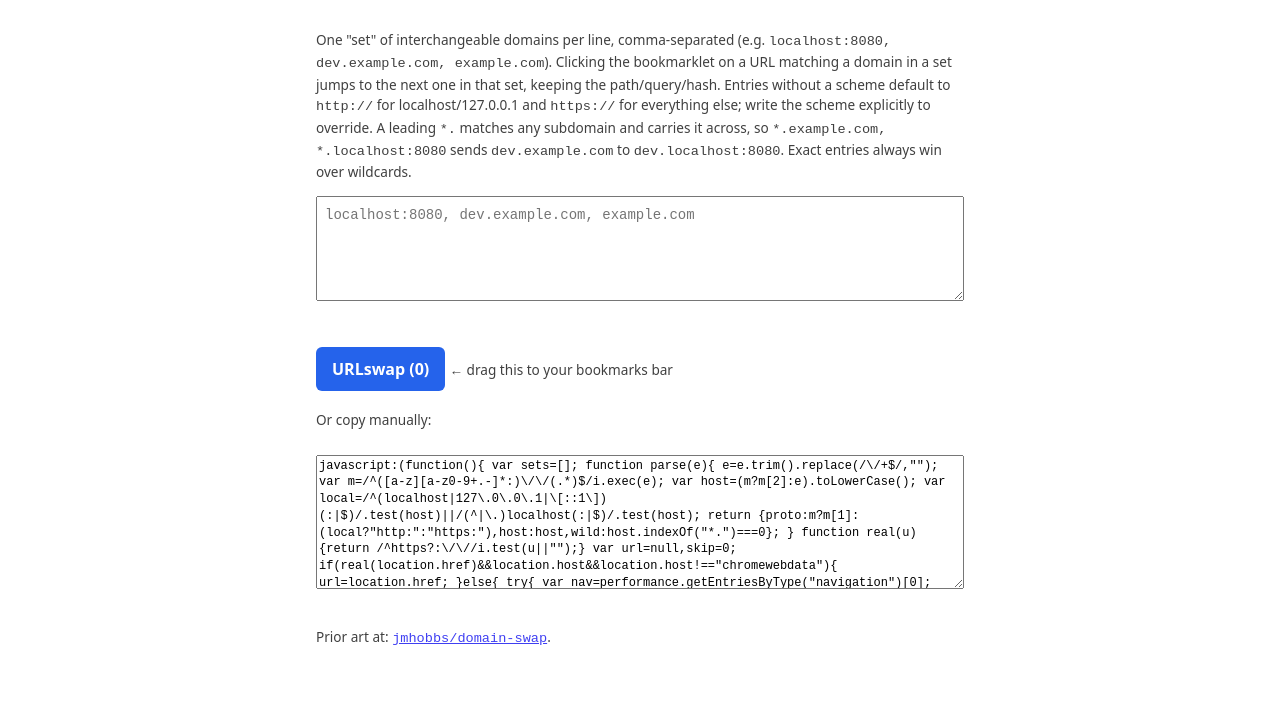
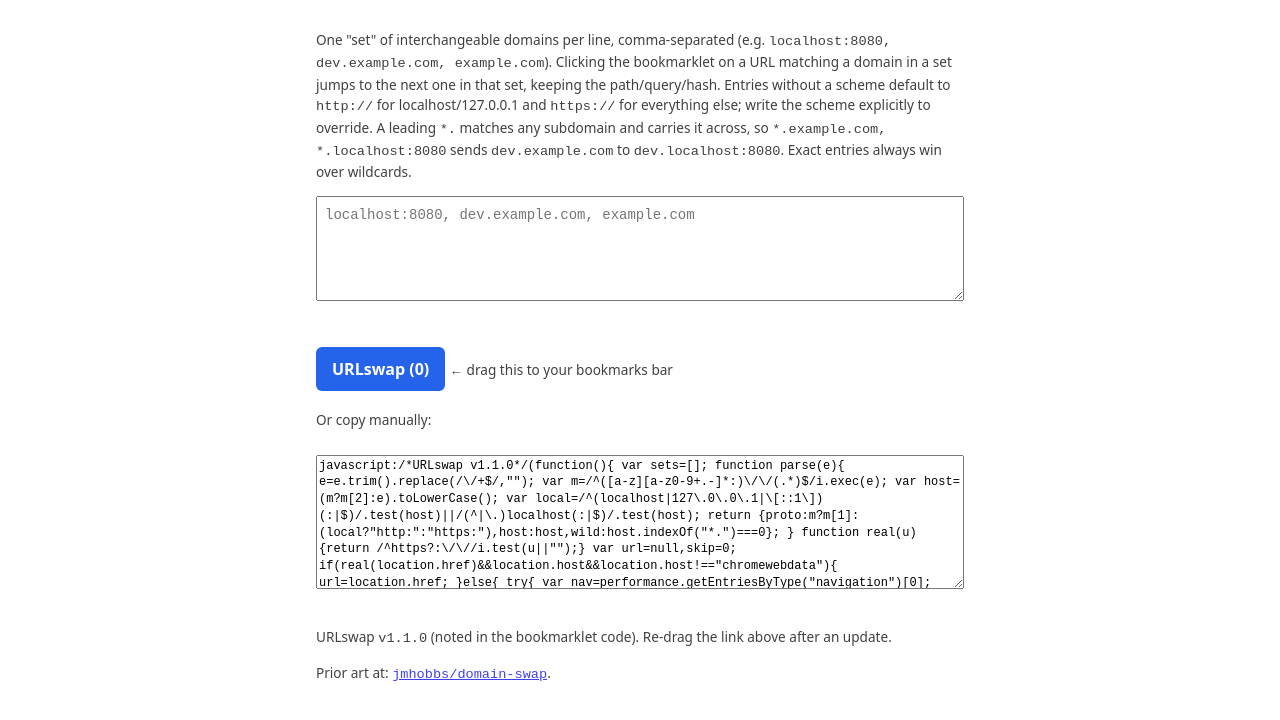
Before and after one commit to zachleat/urlswap, a website: page index.html in a window 1280 px wide. Shown: the part 66-786 px from the top of the page. Drawn offline with Linux system fonts and the light colour scheme.

Commit message:
Add version number

```diff
--- a/index.html
+++ b/index.html
@@ -70,16 +70,23 @@
 
 <footer>
   <p class="hint">
+    URLswap <code id="version"></code> (noted in the bookmarklet code). Re-drag the link above after an update.
+  </p>
+  <p class="hint">
     Prior art at: <a href="https://github.com/jmhobbs/domain-swap"><code>jmhobbs/domain-swap</code></a>.
   </p>
 </footer>
 
 <script>
+const VERSION = "1.1.0";
 const STORAGE_KEY = "urlswapSets";
 const LEGACY_KEY = "domainSwapSets";
 const setsEl = document.getElementById("sets");
 const linkEl = document.getElementById("bookmarklet");
 const codeEl = document.getElementById("code");
+const versionEl = document.getElementById("version");
+
+versionEl.textContent = "v" + VERSION;
 
 function load() {
   const raw = localStorage.getItem(STORAGE_KEY) ?? localStorage.getItem(LEGACY_KEY);
@@ -97,7 +104,7 @@ function save(text) {
 
 function buildBookmarklet(sets) {
   const data = JSON.stringify(sets);
-  const src = `(function(){
+  const src = `/*URLswap v${VERSION}*/(function(){
     var sets=${data};
     function parse(e){
       e=e.trim().replace(/\\/+$/,"");
@@ -118,7 +125,7 @@ function buildBookmarklet(sets) {
       if(!url&&real(document.referrer)){url=document.referrer;skip=1;}
     }
     if(!url){
-      alert("URLswap: this browser error page does not expose the URL it failed on, so there is nothing to cycle from. Press Back.");
+      alert("URLswap v${VERSION}: this browser error page does not expose the URL it failed on, so there is nothing to cycle from. Press Back.");
       return;
     }
     var a=document.createElement("a");a.href=url;
@@ -149,7 +156,7 @@ function buildBookmarklet(sets) {
       return fb;
     }
     var hit=find(false)||find(true);
-    if(!hit){alert("URLswap: no set matches "+cur);return;}
+    if(!hit){alert("URLswap v${VERSION}: no set matches "+cur);return;}
     for(var k=1;k<=hit.norm.length;k++){
       var next=hit.norm[(hit.idx+k+skip)%hit.norm.length];
       if(next.wild&&!hit.cap)continue;
@@ -158,7 +165,7 @@ function buildBookmarklet(sets) {
       if(target===location.href){location.reload();}else{location.href=target;}
       return;
     }
-    alert("URLswap: nothing usable to swap to from "+cur);
+    alert("URLswap v${VERSION}: nothing usable to swap to from "+cur);
   })();`;
   return "javascript:" + encodeURIComponent(src.replace(/\s+/g, " "));
 }
--- a/package.json
+++ b/package.json
@@ -1,6 +1,6 @@
 {
   "name": "urlswap",
-  "version": "1.0.0",
+  "version": "1.1.0",
   "description": "Generate a bookmarklet that cycles the current URL between origin, dev, and testing domains.",
   "author": "Zach Leatherman (https://zachleat.com)",
   "license": "MIT",
```
